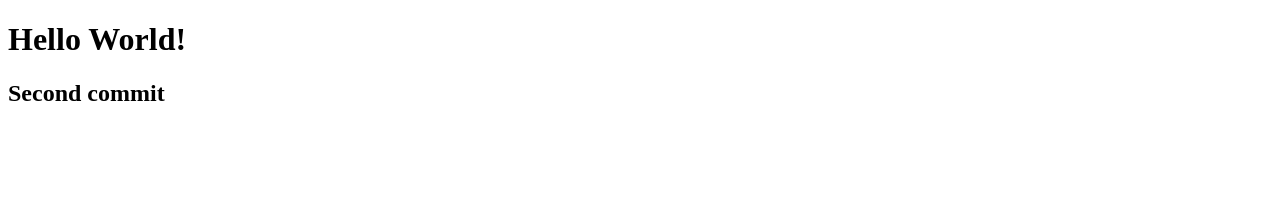
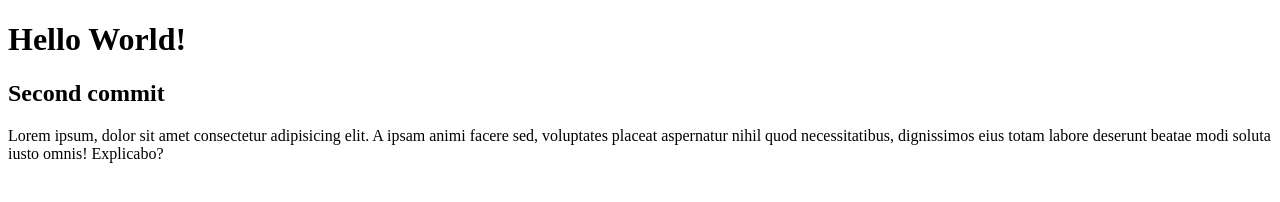
Before and after one commit to Giotsartsidze/Example, a plain HTML site: page index.html in a window 1280 px wide. Drawn offline with Linux system fonts and the light colour scheme.

Commit message:
lorem commit

```diff
--- a/index.html
+++ b/index.html
@@ -10,5 +10,8 @@
     <h1>Hello World!</h1>
 
     <h2>Second commit</h2>
+
+
+    <p>Lorem ipsum, dolor sit amet consectetur adipisicing elit. A ipsam animi facere sed, voluptates placeat aspernatur nihil quod necessitatibus, dignissimos eius totam labore deserunt beatae modi soluta iusto omnis! Explicabo?</p>
 </body>
 </html>
```
